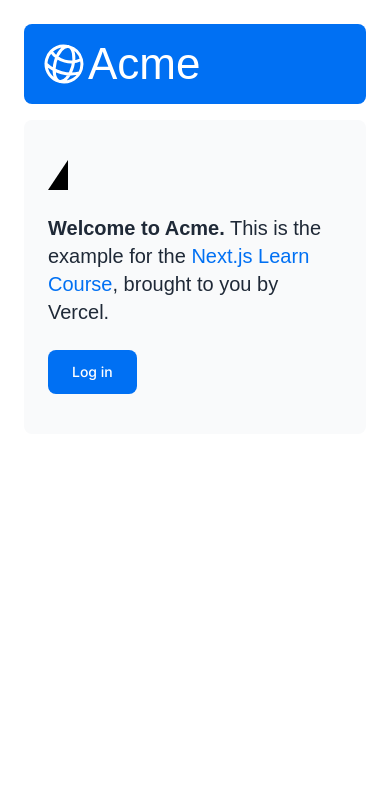
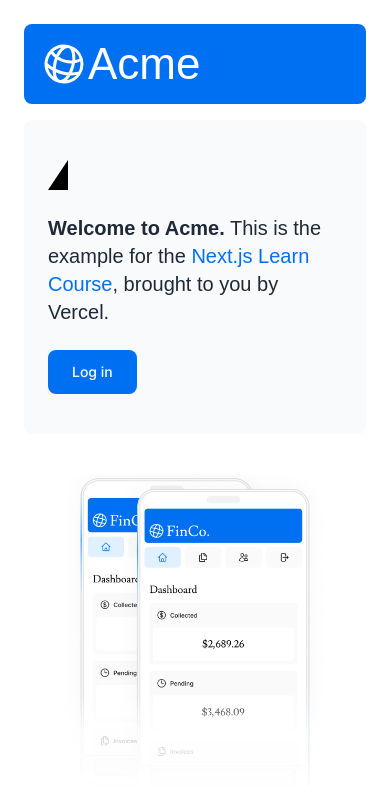
Before and after one commit to YunusShaikh29/nextjs-dashboard, a Next.js app: page / in a window 390 px wide. Shown: the top 800 px of the page. Built offline with nearby package versions, Linux system fonts and the light colour scheme; a web font is replaced by a local one.

Commit message:
added hero images for desktop and mobile devices

```diff
--- a/app/page.tsx
+++ b/app/page.tsx
@@ -1,6 +1,8 @@
 import AcmeLogo from "@/app/ui/acme-logo";
+import { lusitana } from "./ui/fonts";
+
 import Link from "next/link";
-import { lusitana } from "./ui/fonts";
+import Image from "next/image";
 
 export default function Page() {
   return (
@@ -27,6 +29,9 @@
         </div>
         <div className="flex items-center justify-center p-6 md:w-3/5 md:px-28 md:py-12">
           {/* Add Hero Images Here */}
+          <Image src='/hero-desktop.png' width={1000} height={760} className="hidden md:block" alt="Screenshots of the dashboard project showing desktop and mobile versions"/>
+          <Image src='/hero-mobile.png' width={560} height={620} className="block md:hidden" alt="Screenshots of the dashboard project showing mobile version"/>
+
         </div>
       </div>
     </main>
```
